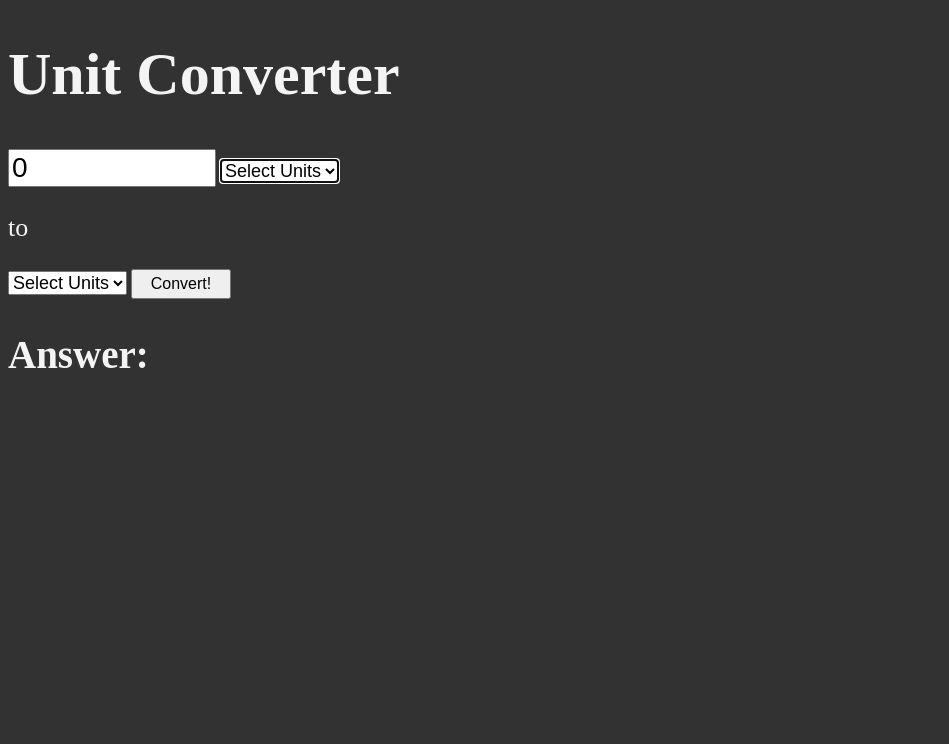
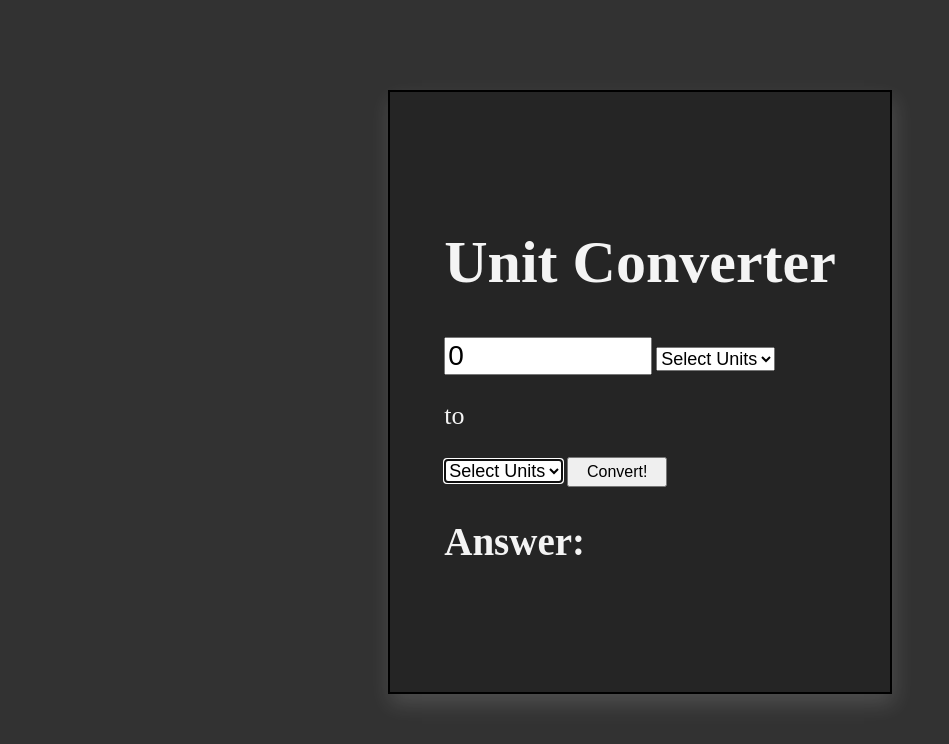
Before and after one commit to KieranMueller/Unit-Converter, a plain HTML site: page index.html in a window 1280 px wide. Shown: the whole page, without its empty margins (0-949 px from the left). Drawn offline with Linux system fonts and the light colour scheme.

Commit message:
Update index.html

```diff
--- a/index.html
+++ b/index.html
@@ -8,11 +8,12 @@
     <link rel="stylesheet" href="index.css" />
   </head>
   <body>
-    <div>
+    <div class="container">
+      <div class="inner-container">
         <header>
           <h1>Unit Converter</h1>
           <input type="number" id="initialNum" value="0" />
-        <select id="dropdown" autofocus onchange="selectUnits()">
+          <select id="dropdown" onchange="selectUnits()">
             <option value="select">Select Units</option>
             <option value="inches">Inches</option>
             <option value="feet">Feet</option>
@@ -42,6 +43,7 @@
           <div></div>
         </main>
       </div>
+    </div>
     <script src="index.js"></script>
   </body>
 </html>
```
Lines whose indentation alone changed are shown as unchanged.
